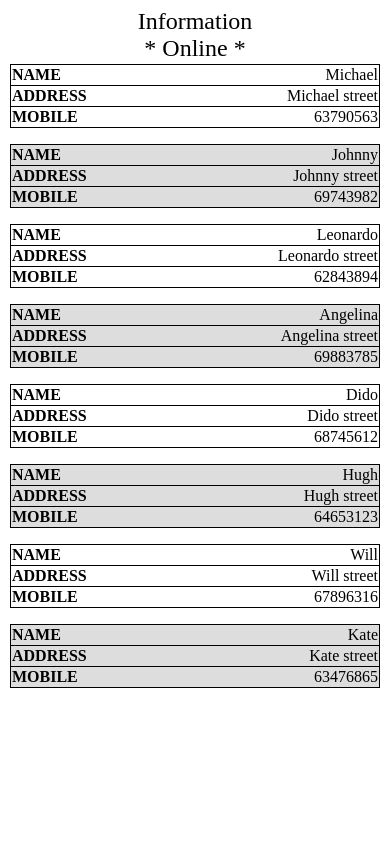
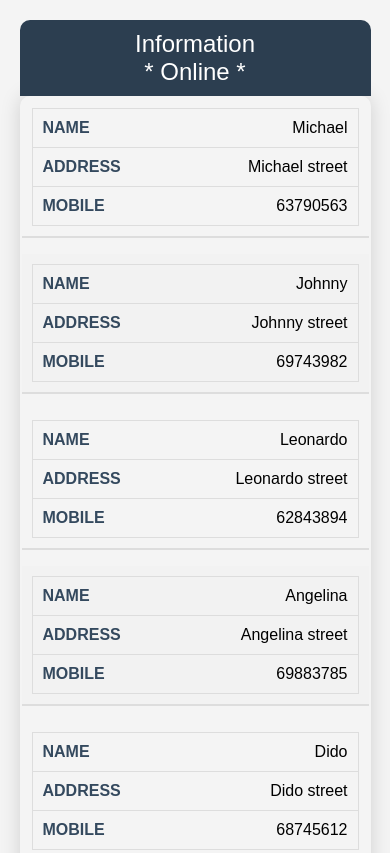
Before and after one commit to singitsck/contact-info-mobile-web-app, a plain HTML site: page index.html in a window 390 px wide. Shown: the top 853 px of the page. Drawn offline with Linux system fonts and the light colour scheme.

Commit message:
CSS Update

```diff
--- a/style.css
+++ b/style.css
@@ -1,20 +1,37 @@
+body {
+    font-family: Arial, sans-serif;
+    margin: 0;
+    padding: 0;
+    background-color: #f4f4f4;
+}
+
 table {
-    width: 100%;
+    width: 90%;
     table-layout: fixed;
+    margin: 20px auto;
+    border-radius: 10px;
+    overflow: hidden;
+    box-shadow: 0 0 20px rgba(0,0,0,0.15);
 }
 
 table caption {
     font-size: 2em;
+    padding: 10px;
+    background-color: #2c3e50;
+    color: #fff;
 }
 
 table td,
 table th {
-    border: 1px solid #000000;
+    border: 1px solid #ddd;
+    padding: 10px;
     text-align: center;
 }
 
 table th {
     text-transform: uppercase;
+    background-color: #34495e;
+    color: #fff;
 }
 
 @media screen and (max-width: 600px) {
@@ -31,6 +48,8 @@ table th {
     table tr {
         display: block;
         margin-bottom: 1em;
+        border-bottom: 2px solid #ddd;
+        padding: 10px;
     }
 
     /* Behave like a "row" */
@@ -46,14 +65,15 @@ table th {
         float: left;
         font-weight: bold;
         text-transform: uppercase;
+        color: #34495e;
     }
 
     table td:last-child {
         border-bottom: 0;
-        border: 1px solid #000000;
+        border: 1px solid #ddd;
     }
 
     tr:nth-child(even) {
-        background-color: #dddddd;
+        background-color: #f2f2f2;
     }
 }
```
